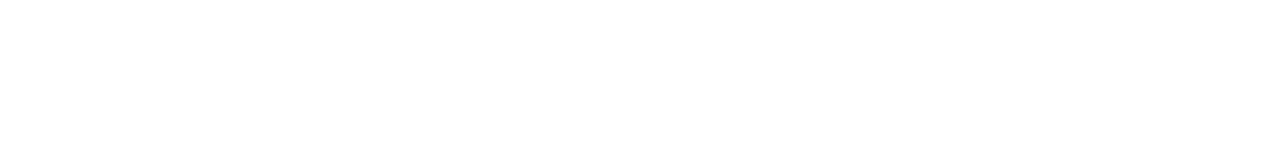
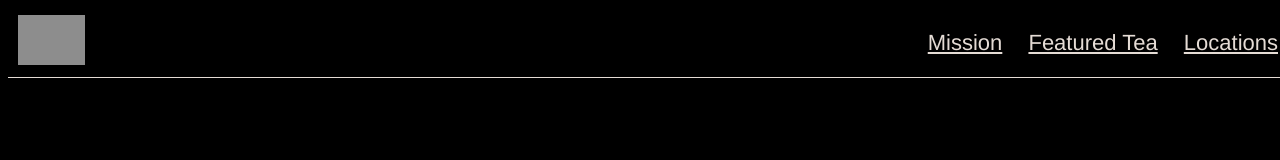
Before and after one commit to sandretto83/TeaCozy, a plain HTML site: page index.html in a window 1280 px wide. Drawn offline with Linux system fonts and the light colour scheme; grey boxes are pictures that could not be loaded.

Commit message:
finish header

```diff
--- a/index.html
+++ b/index.html
@@ -6,6 +6,16 @@
     <link href="./resources/css/style.css" type="text/css" rel="stylesheet">
   </head>
   <body>
+    <header>
+      <div class="logo">
+        <img src="https://s3.amazonaws.com/codecademy-content/courses/freelance-1/unit-4/img-tea-cozy-logo.png">
+      </div>
+      <nav>
+        <span><a href="#mission">Mission</a></span>
+        <span><a href="#tea">Featured Tea</a></span>
+        <span><a href="#locations">Locations</a></span>
+      </nav>
+    </header>
 
   </body>
 </html>
--- a/resources/css/style.css
+++ b/resources/css/style.css
@@ -0,0 +1,37 @@
+body {
+  background-color: black;
+  font-family: Helvetica;
+  color: seashell;
+  opacity: 0.9;
+  font-size: 22px;
+  text-align: center;
+}
+
+header {
+  display: flex;
+  justify-content: center;
+  flex-wrap: wrap;
+  width: 100%;
+  position: fixed;
+  z-index: 5;
+  height: 69px;
+  border-bottom: 1px solid seashell;
+  align-items: center;
+  background-color: black;
+}
+nav {
+  text-align: right;
+  flex-grow: 1;
+}
+nav span a {
+  color: seashell;
+  text-decoration: underline;
+}
+nav span {
+  display: inline-block;
+  padding: 20px 10px;
+}
+.logo img {
+  padding-left: 10px;
+  height: 50px;
+}
```
